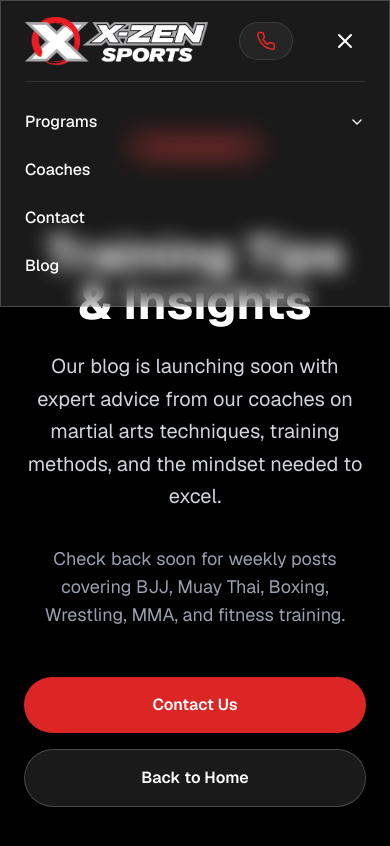
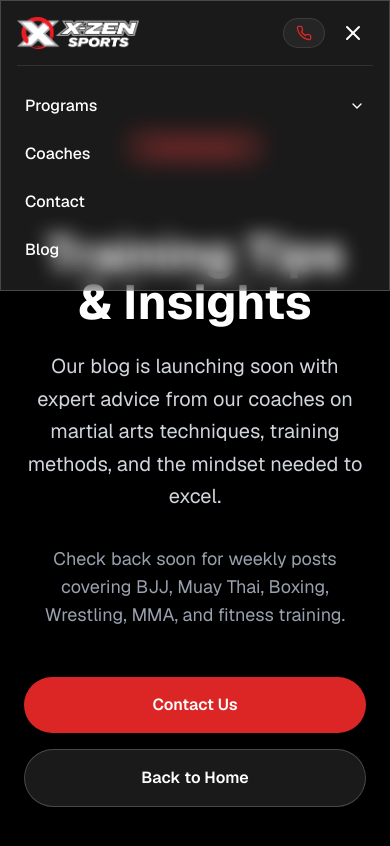
Before and after one commit to Centervert/X-Zen-Sports-Website, a Next.js app: page /blog in a window 390 px wide. Both pictures are taken after a click on the button "Toggle menu". Shown: the top 846 px of the page. Built offline with nearby package versions, Linux system fonts and the light colour scheme.

Commit message:
feat: enhance navigation responsiveness
Improve mobile menu, logo scaling, and spacing for better UX.

#VERCEL_SKIP

Co-authored-by: null <212774377+vertexlabs1@users.noreply.github.com>

```diff
--- a/components/navigation.tsx
+++ b/components/navigation.tsx
@@ -55,19 +55,20 @@ export function Navigation() {
         isScrolled ? "bg-black/95 backdrop-blur-xl shadow-lg" : "glass"
       }`}
     >
-      <div className="container mx-auto px-6">
-        <div className="flex items-center justify-between h-20">
-          <Link href="/" className="flex items-center space-x-3">
+      <div className="container mx-auto px-4 sm:px-6">
+        <div className="flex items-center justify-between h-16 sm:h-20 gap-2 sm:gap-4">
+          <Link href="/" className="flex items-center flex-shrink-0">
             <Image
               src="/images/X-ZenLogo_OnDark_Horizontal_RGB.png"
               alt="X-Zen Sports"
               width={180}
               height={50}
-              className="h-12 w-auto"
+              className="h-8 sm:h-10 lg:h-12 w-auto"
+              priority
             />
           </Link>
 
-          <div className="hidden md:flex items-center space-x-8">
+          <div className="hidden lg:flex items-center space-x-6 xl:space-x-8">
             <div className="relative" onMouseEnter={handleMouseEnter} onMouseLeave={handleMouseLeave}>
               <button className="flex items-center gap-1 text-white hover:text-primary transition-colors font-medium">
                 Programs
@@ -108,34 +109,42 @@ export function Navigation() {
             ))}
           </div>
 
+          <div className="flex items-center gap-2 sm:gap-3">
             <a
               href="tel:+18642143174"
-            className="flex items-center gap-2 text-white hover:text-primary transition-colors group bg-white/5 px-4 py-2 rounded-full border border-white/10"
+              className="flex items-center gap-1.5 sm:gap-2 text-white hover:text-primary transition-colors group bg-white/5 px-3 sm:px-4 py-1.5 sm:py-2 rounded-full border border-white/10"
             >
-            <Phone className="h-5 w-5 text-primary group-hover:scale-110 transition-transform" />
-            <span className="font-semibold text-lg hidden sm:inline">(864) 214-3174</span>
+              <Phone className="h-4 w-4 sm:h-5 sm:w-5 text-primary group-hover:scale-110 transition-transform flex-shrink-0" />
+              <span className="font-semibold text-sm sm:text-base lg:text-lg hidden xs:inline whitespace-nowrap">
+                (864) 214-3174
+              </span>
             </a>
 
-          <button onClick={() => setIsOpen(!isOpen)} className="md:hidden text-white p-2" aria-label="Toggle menu">
+            <button
+              onClick={() => setIsOpen(!isOpen)}
+              className="lg:hidden text-white p-2 hover:bg-white/10 rounded-lg transition-colors"
+              aria-label="Toggle menu"
+            >
               {isOpen ? <X className="h-6 w-6" /> : <Menu className="h-6 w-6" />}
             </button>
           </div>
+        </div>
 
         {isOpen && (
-          <div className="md:hidden py-4 border-t border-white/10">
+          <div className="lg:hidden py-4 border-t border-white/10 animate-in slide-in-from-top-2 duration-200">
             <div className="space-y-1">
               <button
                 onClick={() => setIsProgramsOpen(!isProgramsOpen)}
-                className="flex items-center justify-between w-full py-3 text-white hover:text-primary transition-colors font-medium"
+                className="flex items-center justify-between w-full py-3 px-2 text-white hover:text-primary hover:bg-white/5 rounded-lg transition-colors font-medium"
               >
                 Programs
                 <ChevronDown className={`h-4 w-4 transition-transform ${isProgramsOpen ? "rotate-180" : ""}`} />
               </button>
               {isProgramsOpen && (
-                <div className="pl-4 space-y-1">
+                <div className="pl-4 space-y-1 animate-in slide-in-from-top-1 duration-150">
                   <Link
                     href="/youth"
-                    className="block py-2 text-white/80 hover:text-primary transition-colors"
+                    className="block py-2 px-2 text-white/80 hover:text-primary hover:bg-white/5 rounded-lg transition-colors"
                     onClick={() => {
                       setIsOpen(false)
                       setIsProgramsOpen(false)
@@ -149,7 +158,7 @@ export function Navigation() {
                       e.preventDefault()
                       scrollToClasses()
                     }}
-                    className="block py-2 text-white/80 hover:text-primary transition-colors cursor-pointer"
+                    className="block py-2 px-2 text-white/80 hover:text-primary hover:bg-white/5 rounded-lg transition-colors cursor-pointer"
                   >
                     Adult
                   </a>
@@ -160,7 +169,7 @@ export function Navigation() {
               <Link
                 key={link.href}
                 href={link.href}
-                className="block py-3 text-white hover:text-primary transition-colors font-medium"
+                className="block py-3 px-2 text-white hover:text-primary hover:bg-white/5 rounded-lg transition-colors font-medium"
                 onClick={() => setIsOpen(false)}
               >
                 {link.label}
```
Lines whose indentation alone changed are shown as unchanged.
